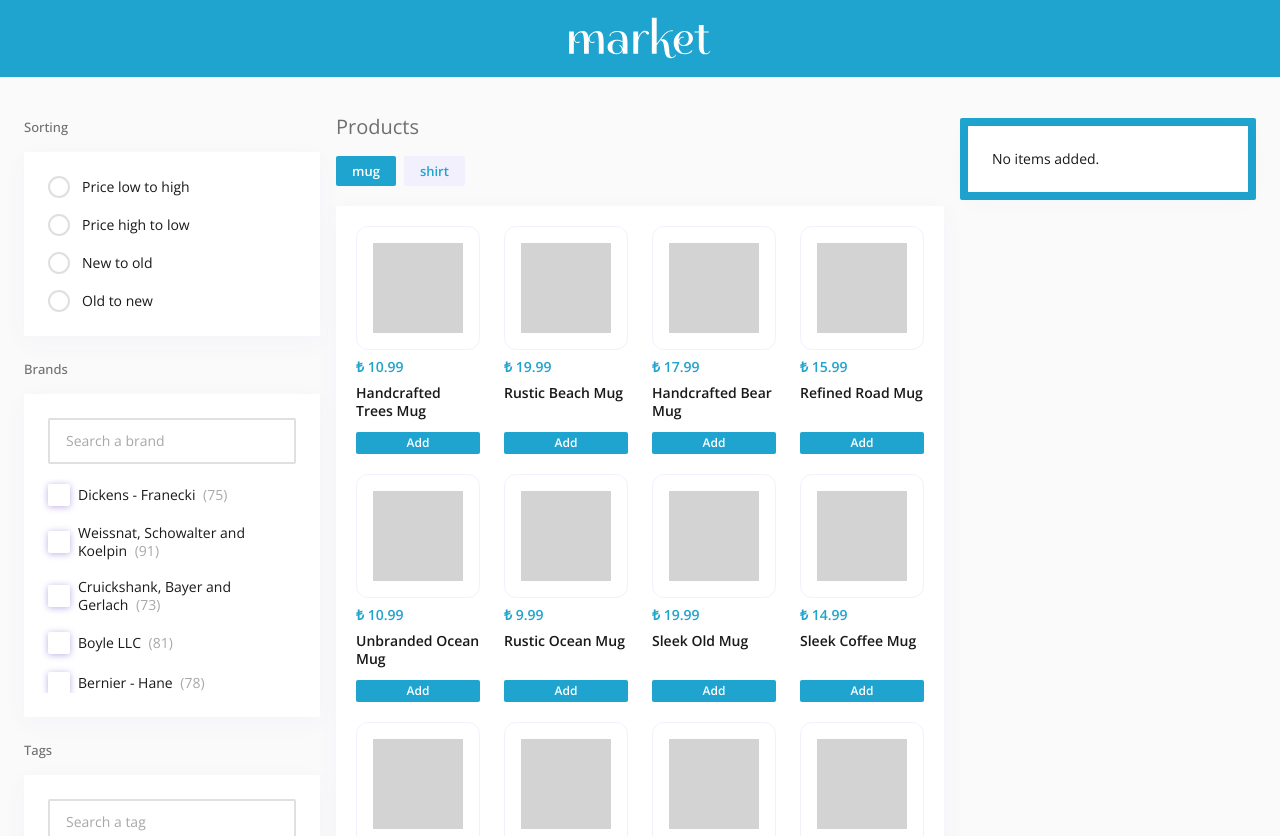
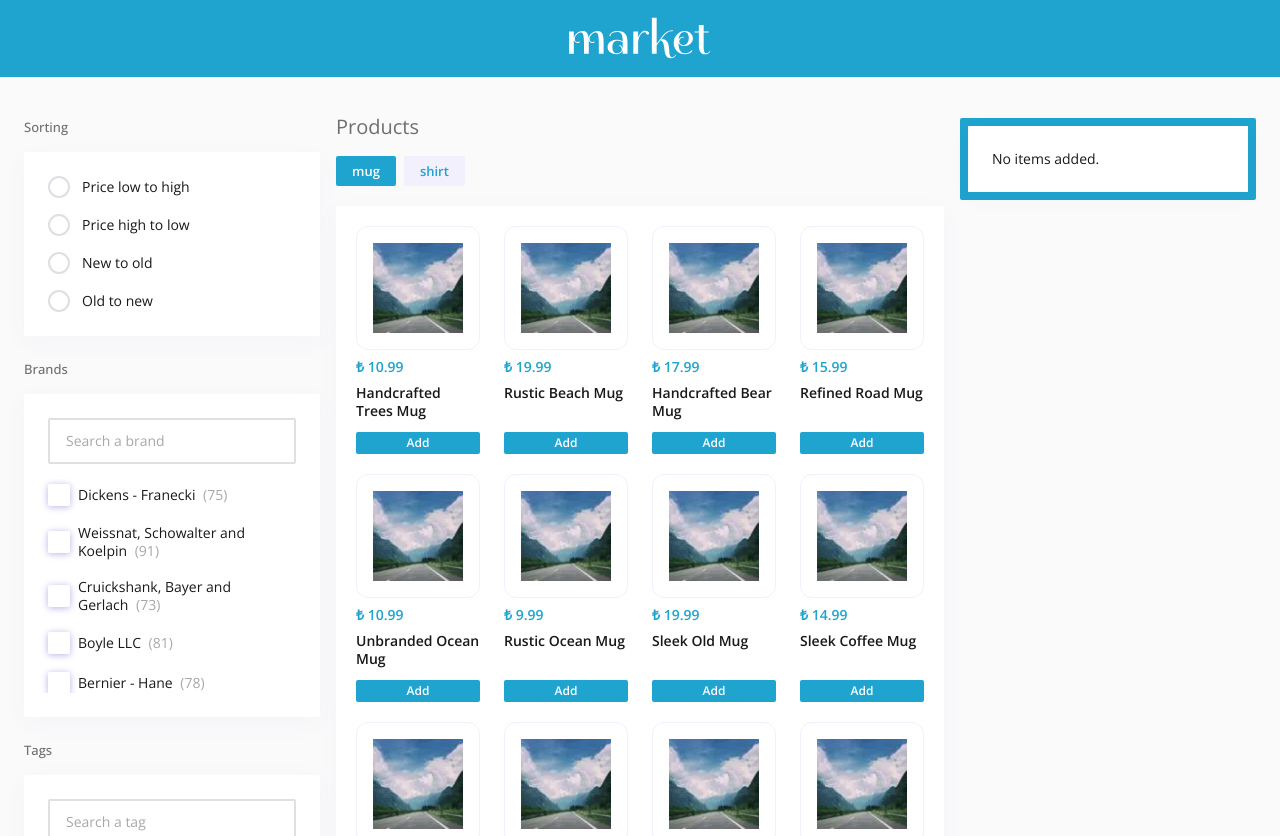
Before and after one commit to fdemir/market, a React (Vite) app: page / in a window 1280 px wide. Shown: the top 836 px of the page. Built offline with nearby package versions, Linux system fonts and the light colour scheme; data requests are answered from the project's data file.

Commit message:
add placeholder product img

```diff
--- a/src/components/shared/ProductItem/index.tsx
+++ b/src/components/shared/ProductItem/index.tsx
@@ -1,6 +1,7 @@
 import Text from "~/components/lib/Text";
 import styled from "styled-components";
 import { Product } from "~/types";
+import ImagePlaceholder from "~/assets/image-placeholder.webp";
 
 const StyledProductItem = styled.div`
   width: 100%;
@@ -19,10 +20,9 @@ const StyledImage = styled.div`
   display: flex;
   align-self: center;
 
-  & > div {
+  img {
     width: 100%;
     height: 100%;
-    background: lightgray;
   }
 `;
 
@@ -60,7 +60,12 @@ const ProductItem: React.FC<ProductItemProps> = ({
   return (
     <StyledProductItem data-test-id="product-item">
       <StyledImage>
-        <div></div>
+        <img
+          src={ImagePlaceholder}
+          alt={product.name}
+          width={124}
+          height={124}
+        />
       </StyledImage>
       <Text color="primary" fw="semiBold">
         ₺ {product.price}
```
Also changed, not shown: src/assets/image-placeholder.webp (added).
